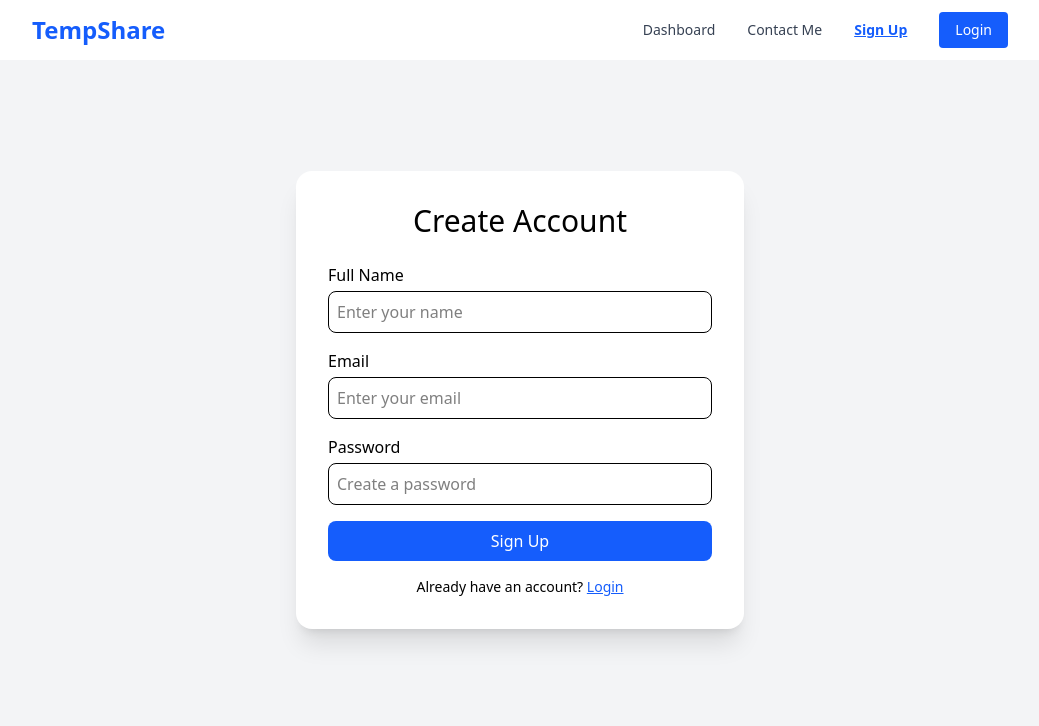
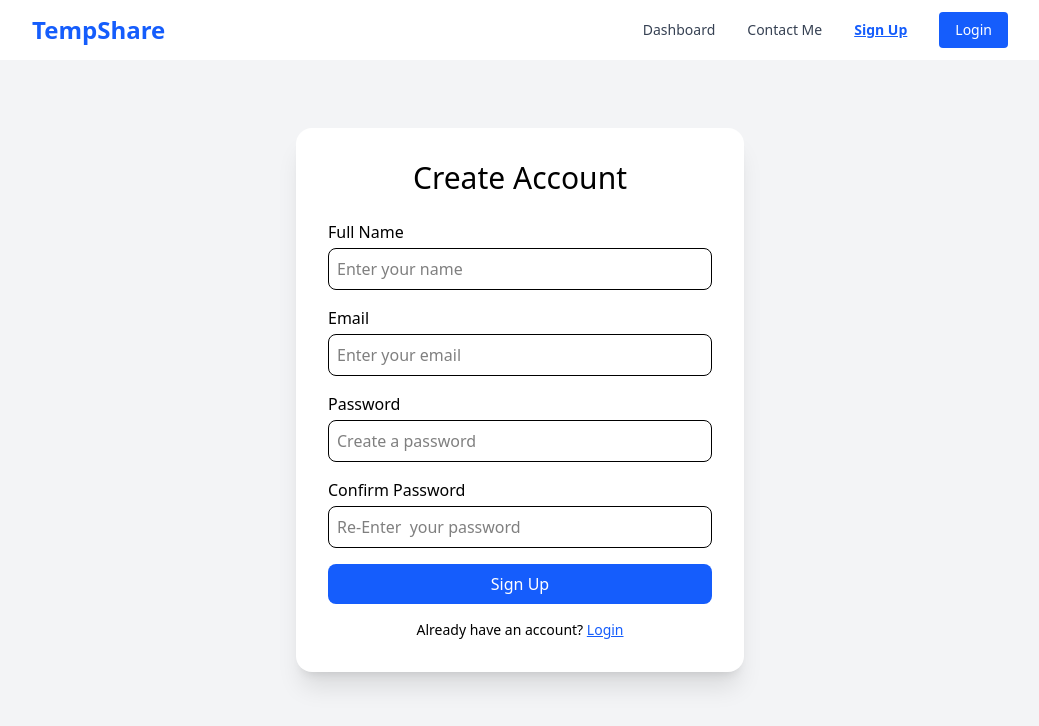
Before and after one commit to PrajwalPai21/Personal_Projects, a React (Vite) app in the folder TempShare/tempshare-frontend/: page /signup in a window 1280 px wide. Shown: the top 726 px of the page, without its empty margins (120-1159 px from the left). Built offline with nearby package versions, Linux system fonts and the light colour scheme.

Commit message:
Improvements to the Sign Up page

```diff
--- a/TempShare/tempshare-frontend/src/pages/SignUpPage.jsx
+++ b/TempShare/tempshare-frontend/src/pages/SignUpPage.jsx
@@ -5,12 +5,36 @@ const SignUpPage = () => {
     fullName: "",
     email: "",
     password: "",
+    confirmPassword: "",
   });
 
   const [message, setMessage] = useState("");
 
   const handleSubmit = async (e) => {
     e.preventDefault();
+
+    //validatoin part
+    if (!formData.fullName || !formData.email || !formData.password) {
+      setMessage("All fields are necessary.");
+      return;
+    }
+
+    if (formData.password.length < 6) {
+      setMessage("Password must be atleast 6 characters.");
+      return;
+    }
+
+    if (formData.password !== formData.confirmPassword) {
+      setMessage("Passwords do not match.");
+      return;
+    }
+
+    const emailRegex = /\S+@\S+\.\S/;
+    if (!emailRegex.test(formData.email)) {
+      setMessage("Invalid Email Format");
+      return;
+    }
+
     // data to send to the backend
     const dataToSend = {
       fullName: formData.fullName,
@@ -28,12 +52,13 @@ const SignUpPage = () => {
 
       const result = await response.text(); //backend returns plain text
       setMessage(result);
-
+      //Make this green
       if (result === "You have successfully sign up!") {
         setFormData({
           fullName: "",
           email: "",
           password: "",
+          confirmPassword: "",
         });
       }
     } catch (error) {
@@ -94,7 +119,19 @@ const SignUpPage = () => {
               required
             />
           </div>
-
+          <div>
+            <label className="block mb-1 font-medium">Confirm Password</label>
+            <input
+              type="password"
+              className="w-full p-2 border rounded-lg focus:outline-none focus:ring-2 focus:ring-blue-500"
+              placeholder="Re-Enter  your password"
+              value={formData.confirmPassword}
+              onChange={(e) =>
+                setFormData({ ...formData, confirmPassword: e.target.value })
+              }
+              required
+            ></input>
+          </div>
           <button
             type="submit"
             className="w-full bg-blue-600 text-white p-2 rounded-lg hover:bg-blue-700 transition"
```
